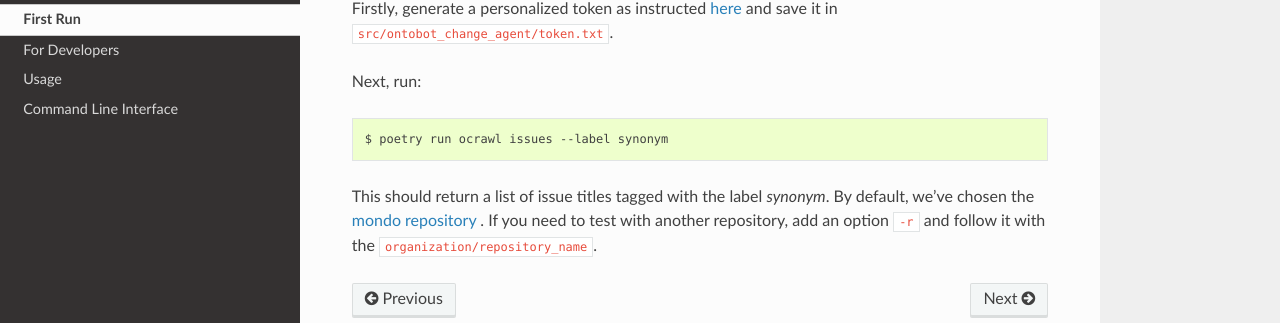
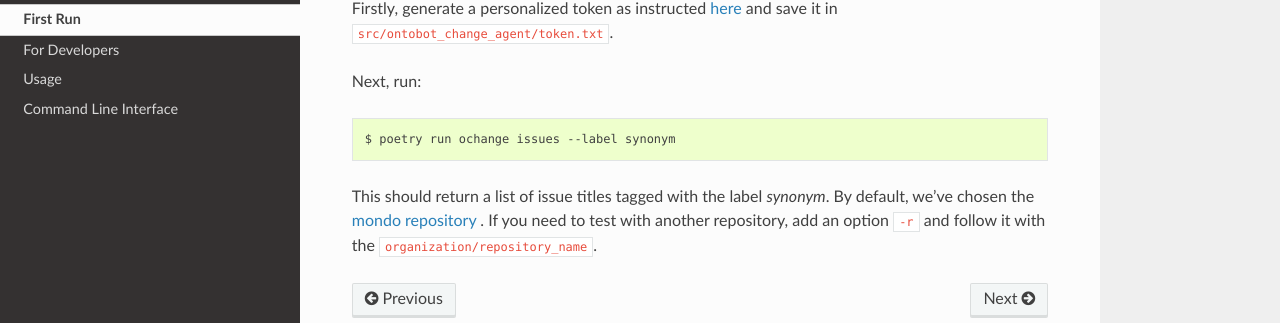
Before and after one commit to INCATools/ontobot-change-agent, a Sphinx documentation site: the page built from docs/first_run.rst, in a window 1280 px wide. Shown: the part 163-486 px from the top of the page. Built offline with Sphinx 7.4.7 and the Read the Docs theme 2.0.0, drawn with Linux system fonts in a browser that asks for light colours.

Commit message:
ocrawl => ochange

```diff
--- a/docs/cli.rst
+++ b/docs/cli.rst
@@ -1,8 +1,8 @@
 Command Line Interface
 ======================
-ontobot_change_agent automatically installs the command :code:`ocrawl`. See
-:code:`ocrawl --help` for usage details.
+ontobot_change_agent automatically installs the command :code:`ochange`. See
+:code:`ochange --help` for usage details.
 
 .. click:: ontobot_change_agent.cli:main
-   :prog: ocrawl
+   :prog: ochange
    :show-nested:
--- a/docs/first_run.rst
+++ b/docs/first_run.rst
@@ -8,7 +8,7 @@ Next, run:
 
 .. code-block:: shell
 
-    $ poetry run ocrawl issues --label synonym
+    $ poetry run ochange issues --label synonym
 
 This should return a list of issue titles tagged with the label `synonym`.
 By default, we've chosen the `mondo repository <https://github.com/monarch-initiative/mondo>`_ .
```
Also changed, not shown: 1 other file.
